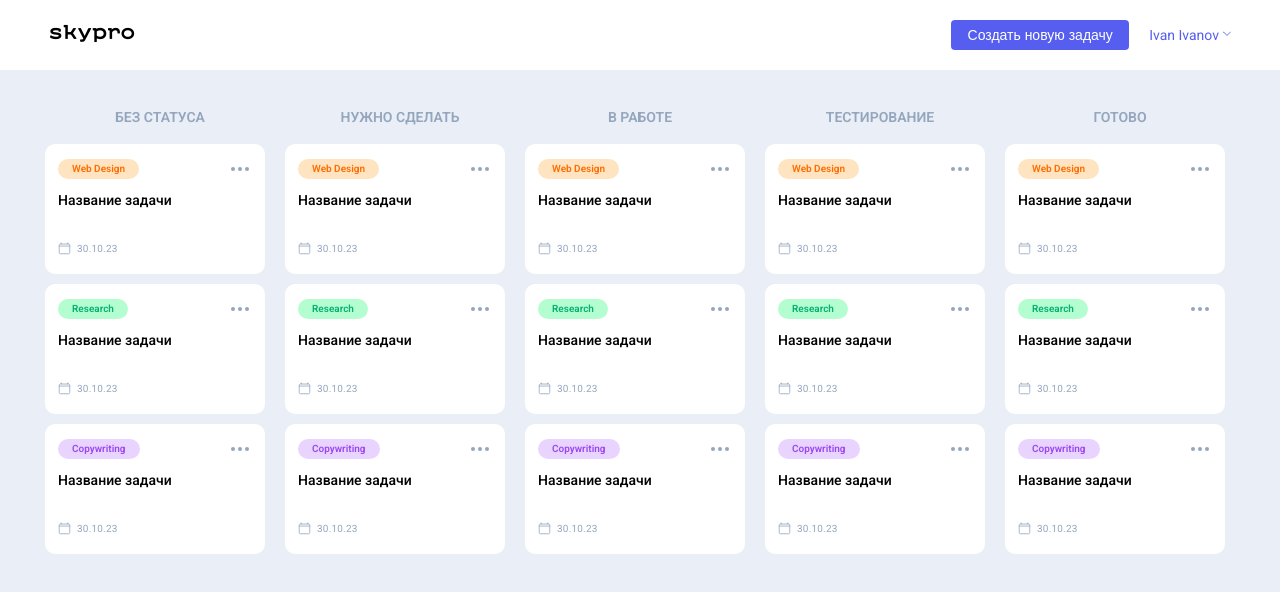
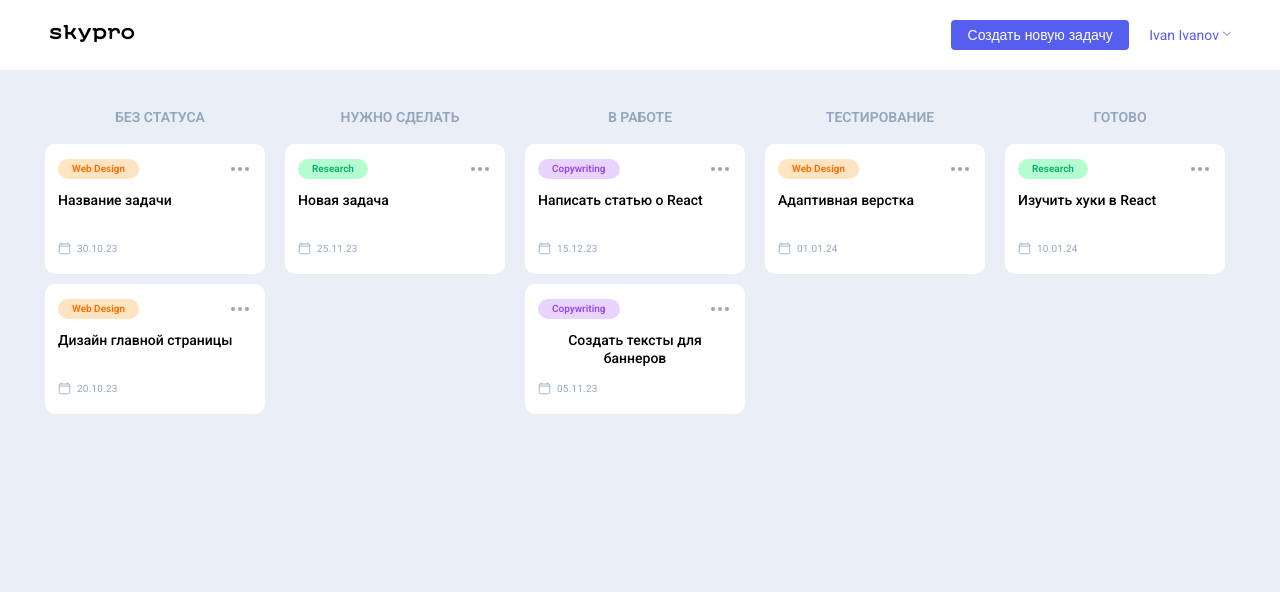
Before and after one commit to zheganova/skypro-kanban, a React (Vite) app: page / in a window 1280 px wide. Shown: the top 592 px of the page. Built offline with nearby package versions, Linux system fonts and the light colour scheme.

Commit message:
Отрисовала колонки с карточками и реализовала имитацию загрузки данных

```diff
--- a/src/App.css
+++ b/src/App.css
@@ -89,7 +89,7 @@ body {
   width: 100vw;
   min-height: 100vh;
   overflow: hidden;
-  background-color: #f1f1f1;
+  background-color: #eaeef6;
 }
 
 .container {
@@ -1151,3 +1151,12 @@ body {
     display: block;
   }
 }
+
+.loading-message {
+  display: flex;
+  justify-content: center;
+  align-items: center;
+  width: 100%;
+  font-size: 24px;
+  color: #8B8B8B;
+}
--- a/src/components/Card/Card.jsx
+++ b/src/components/Card/Card.jsx
@@ -1,10 +1,25 @@
-export const Card = ({ theme, title }) => {
+export const Card = ({ id, topic, title, date }) => {
+  let themeClass = "";
+  switch (
+    topic // Используем topic для определения цвета
+  ) {
+    case "Web Design":
+      themeClass = "orange";
+      break;
+    case "Research":
+      themeClass = "green";
+      break;
+    case "Copywriting":
+      themeClass = "purple";
+      break;
+  }
+
   return (
     <div className="cards__item">
-      <div className="cards__card card">
+      <div className="cards__card card" id={`card-${id}`}>
         <div className="card__group">
-          <div className={`card__theme _${theme}`}>
-            <p className={`_${theme}`}>{title}</p>
+          <div className={`card__theme _${themeClass}`}>
+            <p className={`_${themeClass}`}>{topic}</p>
           </div>
           <a href="#popBrowse" target="_self">
             <div className="card__btn">
@@ -16,7 +31,7 @@ export const Card = ({ theme, title }) => {
         </div>
         <div className="card__content">
           <a href="" target="_blank">
-            <h3 className="card__title">Название задачи</h3>
+            <h3 className="card__title">{title}</h3>
           </a>
           <div className="card__date">
             <svg
@@ -47,7 +62,7 @@ export const Card = ({ theme, title }) => {
                 </clipPath>
               </defs>
             </svg>
-            <p>30.10.23</p>
+            <p>{date}</p>
           </div>
         </div>
       </div>
--- a/src/components/Column/Column.jsx
+++ b/src/components/Column/Column.jsx
@@ -1,15 +1,22 @@
 import { Card } from "../Card/Card";
 
-export const Column = ({ title }) => {
+export const Column = ({ title, cardList }) => {
   return (
     <div className="main__column column">
       <div className="column__title">
         <p>{title}</p>
       </div>
       <div className="cards">
-        <Card theme="orange" title="Web Design" />
-        <Card theme="green" title="Research" />
-        <Card theme="purple" title="Copywriting" />
+        {/* Используем map для рендеринга каждой карточки из cardList */}
+        {cardList.map((card) => (
+          <Card
+            key={card.id}
+            id={card.id}
+            topic={card.topic}
+            title={card.title}
+            date={card.date}
+          />
+        ))}
       </div>
     </div>
   );
--- a/src/components/Main/Main.jsx
+++ b/src/components/Main/Main.jsx
@@ -1,17 +1,46 @@
+import React, { useState, useEffect } from "react";
 import { Column } from "../Column/Column";
+import { cardList } from "../../data";
 
 export const Main = () => {
+  const columnTitles = [
+    "БЕЗ СТАТУСА",
+    "НУЖНО СДЕЛАТЬ",
+    "В РАБОТЕ",
+    "ТЕСТИРОВАНИЕ",
+    "ГОТОВО",
+  ];
+
+  const [isLoading, setIsLoading] = useState(true); // Изначально данные загружаются
+
+  //Используем useEffect для имитации задержки загрузки
+  useEffect(() => {
+    setTimeout(() => {
+      setIsLoading(false); // После задержки устанавливаем isLoading в false
+    }, 2000); // Задержка 2 секунды
+  }, []); // Пустой массив зависимостей означает, что эффект запустится один раз при монтировании
+
   return (
     <main className="main">
       <div className="container">
         <div className="main__block">
-          <div className="main__content">
-            <Column title="Без статуса" />
-            <Column title="Нужно сделать" />
-            <Column title="В работе" />
-            <Column title="Тестирование" />
-            <Column title="Готово" />
-          </div>
+          {isLoading ? (
+            <div className="loading-message">
+              <p>Данные загружаются...</p>
+            </div>
+          ) : (
+            <div className="main__content">
+              {/* Используем .map() для рендеринга каждой колонки */}
+              {columnTitles.map((title) => (
+                <Column
+                  key={title}
+                  title={title}
+                  // Фильтруем `cardList` по статусу и передаем отфильтрованный список карточек в Column
+                  cardList={cardList.filter((card) => card.status === title)}
+                />
+              ))}
+            </div>
+          )}
         </div>
       </div>
     </main>
--- /dev/null
+++ b/src/data.js
@@ -0,0 +1,51 @@
+export const cardList = [
+  {
+    id: 1,
+    topic: "Web Design",
+    title: "Название задачи",
+    date: "30.10.23",
+    status: "БЕЗ СТАТУСА", // Соответствует первой колонке
+  },
+  {
+    id: 2,
+    topic: "Research",
+    title: "Новая задача",
+    date: "25.11.23",
+    status: "НУЖНО СДЕЛАТЬ", // Соответствует второй колонке
+  },
+  {
+    id: 3,
+    topic: "Copywriting",
+    title: "Написать статью о React",
+    date: "15.12.23",
+    status: "В РАБОТЕ", // Соответствует третьей колонке
+  },
+  {
+    id: 4,
+    topic: "Web Design",
+    title: "Адаптивная верстка",
+    date: "01.01.24",
+    status: "ТЕСТИРОВАНИЕ", // Соответствует четвертой колонке
+  },
+  {
+    id: 5,
+    topic: "Research",
+    title: "Изучить хуки в React",
+    date: "10.01.24",
+    status: "ГОТОВО", // Соответствует пятой колонке
+  },
+  {
+    id: 6,
+    topic: "Copywriting",
+    title: "Создать тексты для баннеров",
+    date: "05.11.23",
+    status: "В РАБОТЕ",
+  },
+  {
+    id: 7,
+    topic: "Web Design",
+    title: "Дизайн главной страницы",
+    date: "20.10.23",
+    status: "БЕЗ СТАТУСА",
+  },
+];
```
